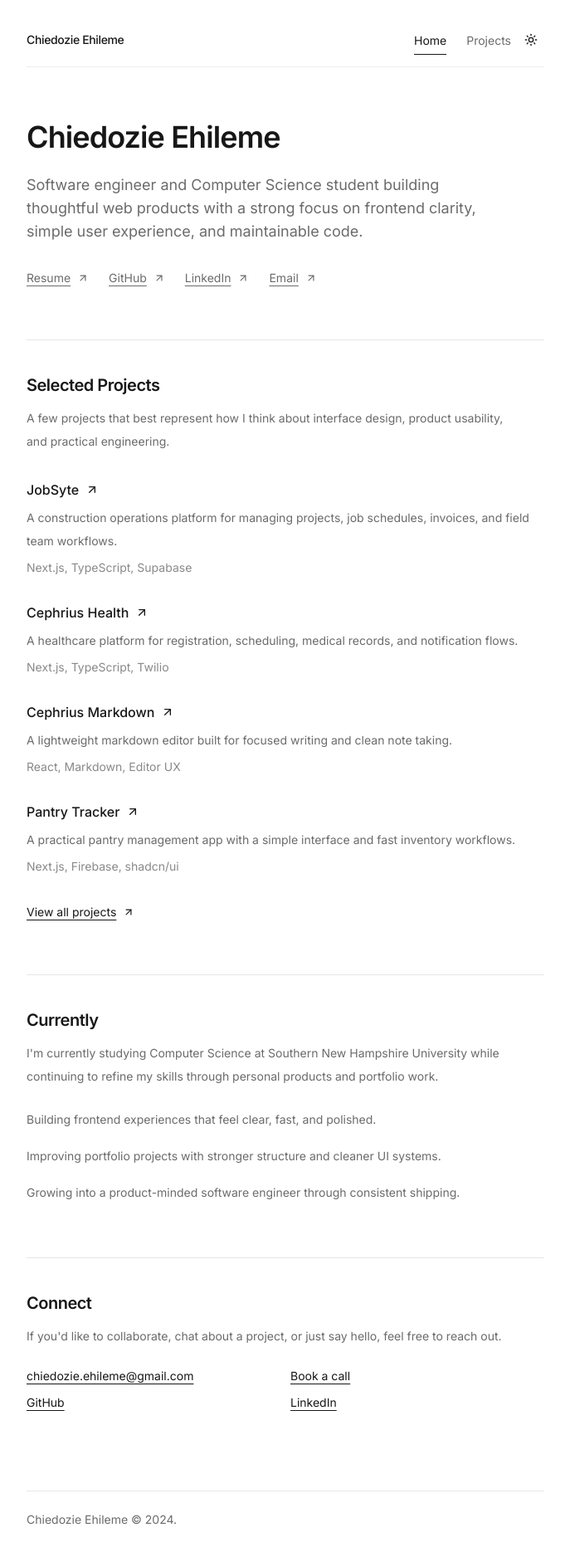
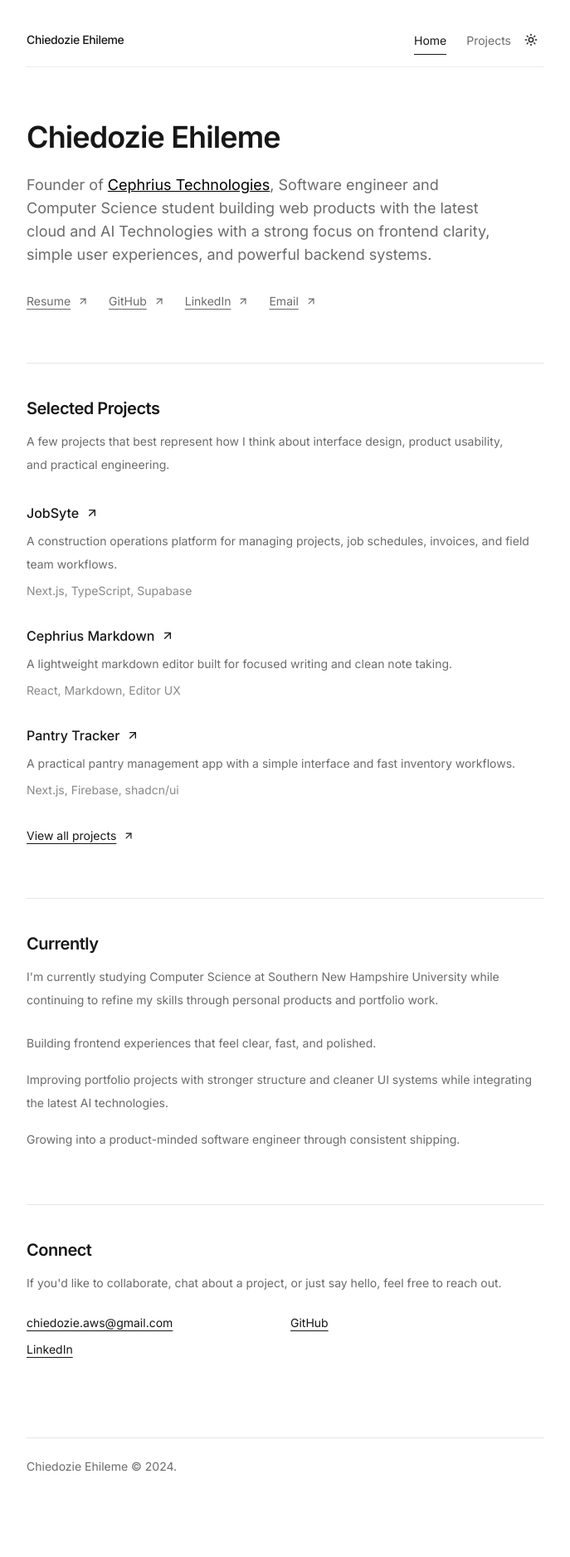
Before and after one commit to Cephrius/chiedozie_profile, a Next.js app: page / in a window 1280 px wide. Shown: the top 1876 px of the page at 83% size, without its empty margins (296-983 px from the left). After the commit the page ends 1817 px from the top, so only its background shows below. Built offline with nearby package versions, Linux system fonts and the light colour scheme.

Commit message:
chore: update project details and links in page.tsx, projects page, and sitemap

```diff
--- a/app/(root)/(routes)/page.tsx
+++ b/app/(root)/(routes)/page.tsx
@@ -21,13 +21,6 @@ const selectedProjects = [
       "A construction operations platform for managing projects, job schedules, invoices, and field team workflows.",
     href: "https://jobsyte.co",
     meta: "Next.js, TypeScript, Supabase",
-  },
-  {
-    title: "Cephrius Health",
-    description:
-      "A healthcare platform for registration, scheduling, medical records, and notification flows.",
-    href: "https://github.com/Cephrius/Cephrius_Health",
-    meta: "Next.js, TypeScript, Twilio",
   },
   {
     title: "Cephrius Markdown",
@@ -56,17 +49,17 @@ const quickLinks = [
   },
   {
     label: "LinkedIn",
-    href: "https://www.linkedin.com/in/chiedozie-ehileme-529b6a25b/",
+    href: "https://www.linkedin.com/in/chiedozie-ehileme",
   },
   {
     label: "Email",
-    href: "mailto:chiedozie.ehileme@gmail.com",
+    href: "mailto:chiedozie.aws@gmail.com",
   },
 ];
 
 const currentFocus = [
   "Building frontend experiences that feel clear, fast, and polished.",
-  "Improving portfolio projects with stronger structure and cleaner UI systems.",
+  "Improving portfolio projects with stronger structure and cleaner UI systems while integrating the latest AI technologies.",
   "Growing into a product-minded software engineer through consistent shipping.",
 ];
 
@@ -79,9 +72,10 @@ export default function Home() {
             Chiedozie Ehileme
           </h1>
           <p className="mt-6 max-w-xl text-base leading-8 text-muted-foreground sm:text-lg">
-            Software engineer and Computer Science student building thoughtful
-            web products with a strong focus on frontend clarity, simple user
-            experience, and maintainable code.
+            Founder of <span className="underline dark:text-white text-black">Cephrius Technologies</span>, Software engineer and Computer Science student building
+            web products with the latest cloud and AI Technologies with
+            a strong focus on frontend clarity, simple user
+            experiences, and powerful backend systems.
           </p>
 
           <ul className="mt-8 flex flex-wrap gap-x-6 gap-y-3 text-sm text-muted-foreground">
@@ -173,18 +167,10 @@ export default function Home() {
 
           <div className="mt-6 grid gap-3 sm:grid-cols-2">
             <a
-              href="mailto:chiedozie.ehileme@gmail.com"
+              href="mailto:chiedozie.aws@gmail.com"
               className="text-sm underline underline-offset-4 transition-colors hover:text-muted-foreground"
             >
-              chiedozie.ehileme@gmail.com
-            </a>
-            <a
-              href="https://calendly.com/ehilemece/45min"
-              target="_blank"
-              rel="noopener noreferrer"
-              className="text-sm underline underline-offset-4 transition-colors hover:text-muted-foreground"
-            >
-              Book a call
+              chiedozie.aws@gmail.com
             </a>
             <a
               href="https://github.com/Cephrius"
--- a/app/projects/(routes)/page.tsx
+++ b/app/projects/(routes)/page.tsx
@@ -26,13 +26,6 @@ const projects: ProjectProps[] = [
       "A construction operations platform that helps contractors organize projects, schedule jobs, manage invoices, and keep field teams aligned.",
     link: "https://jobsyte.co",
     stack: "Next.js, TypeScript, Supabase",
-  },
-  {
-    title: "Cephrius Health",
-    description:
-      "A healthcare platform that streamlines patient registration, scheduling, medical records, and notifications.",
-    link: "https://github.com/Cephrius/Cephrius_Health",
-    stack: "Next.js, TypeScript, Twilio",
   },
   {
     title: "Cephrius Markdown",
--- a/app/sitemap.ts
+++ b/app/sitemap.ts
@@ -1,7 +1,7 @@
 import { MetadataRoute } from "next";
 
 export default function sitemap(): MetadataRoute.Sitemap {
-  const baseUrl = "https://chiedozie.me";
+  const baseUrl = "https://chiedozie.dev";
 
   return [
     {
```
Also changed, not shown: 2 other files (tests, documents, lock files or other folders).
